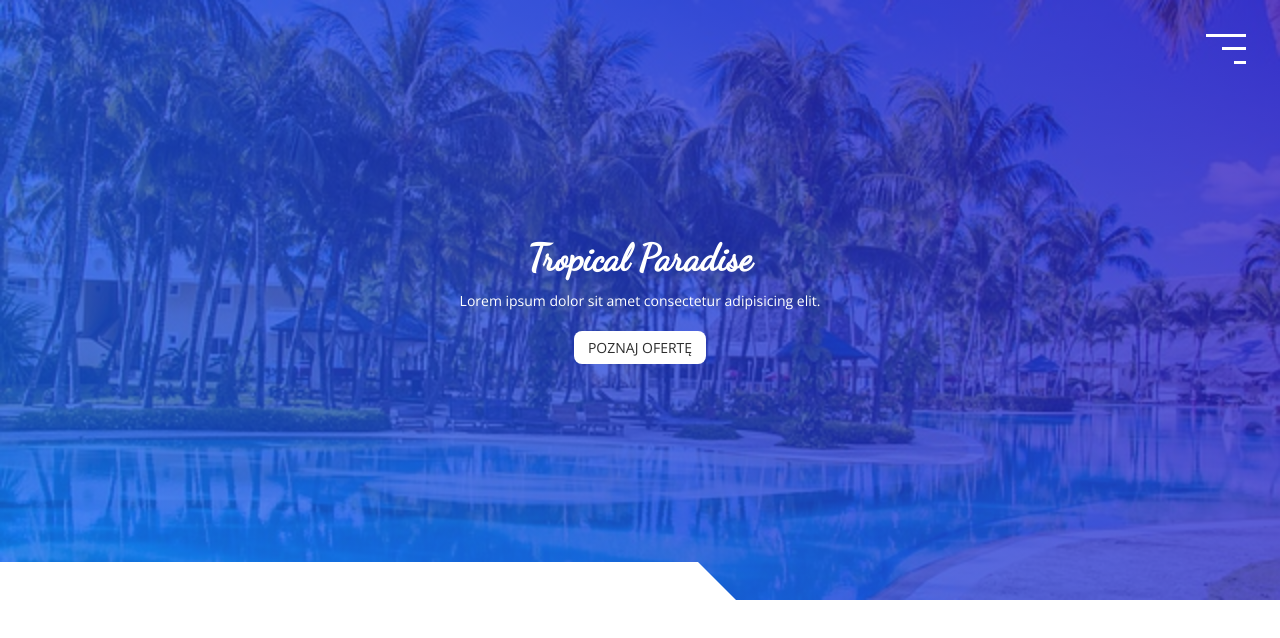
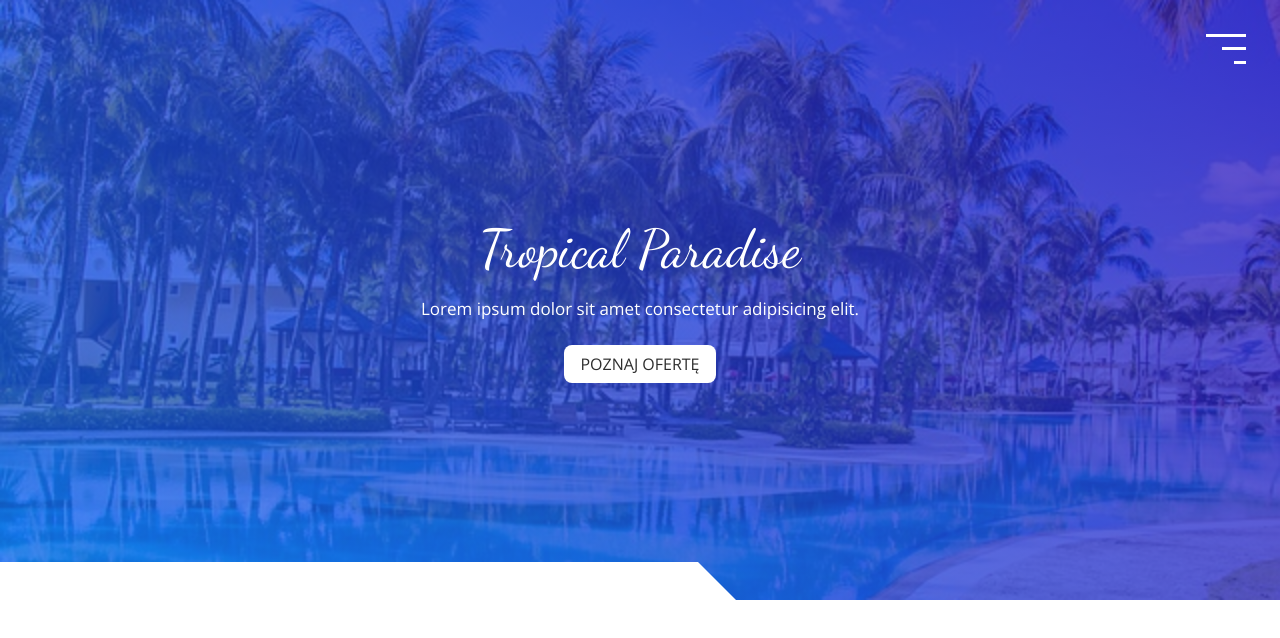
Before and after one commit to mstobiecki/tropical-paradise, a plain HTML site: page index.html in a window 1280 px wide. Drawn offline with nearby package versions, Linux system fonts and the light colour scheme.

Commit message:
complete header on medium screen

```diff
--- a/sass/modules/_header.scss
+++ b/sass/modules/_header.scss
@@ -13,6 +13,7 @@
 	&__heading {
 		margin-bottom: 0.3em;
 		font-size: 3.7rem;
+		font-weight: 300;
 		font-family: 'Dancing Script', cursive;
 	}
 	&__text {
@@ -32,3 +33,17 @@
 		}
 	}
 }
+
+@media (min-width: 576px) {
+	.header {
+		&__heading {
+			font-size: 5.3rem;
+		}
+		&__text {
+			font-size: 1.7rem;
+		}
+		&__button {
+			font-size: 1.6rem;
+		}
+	}
+}
```
Also changed, not shown: css/style.css, 1 other file.
